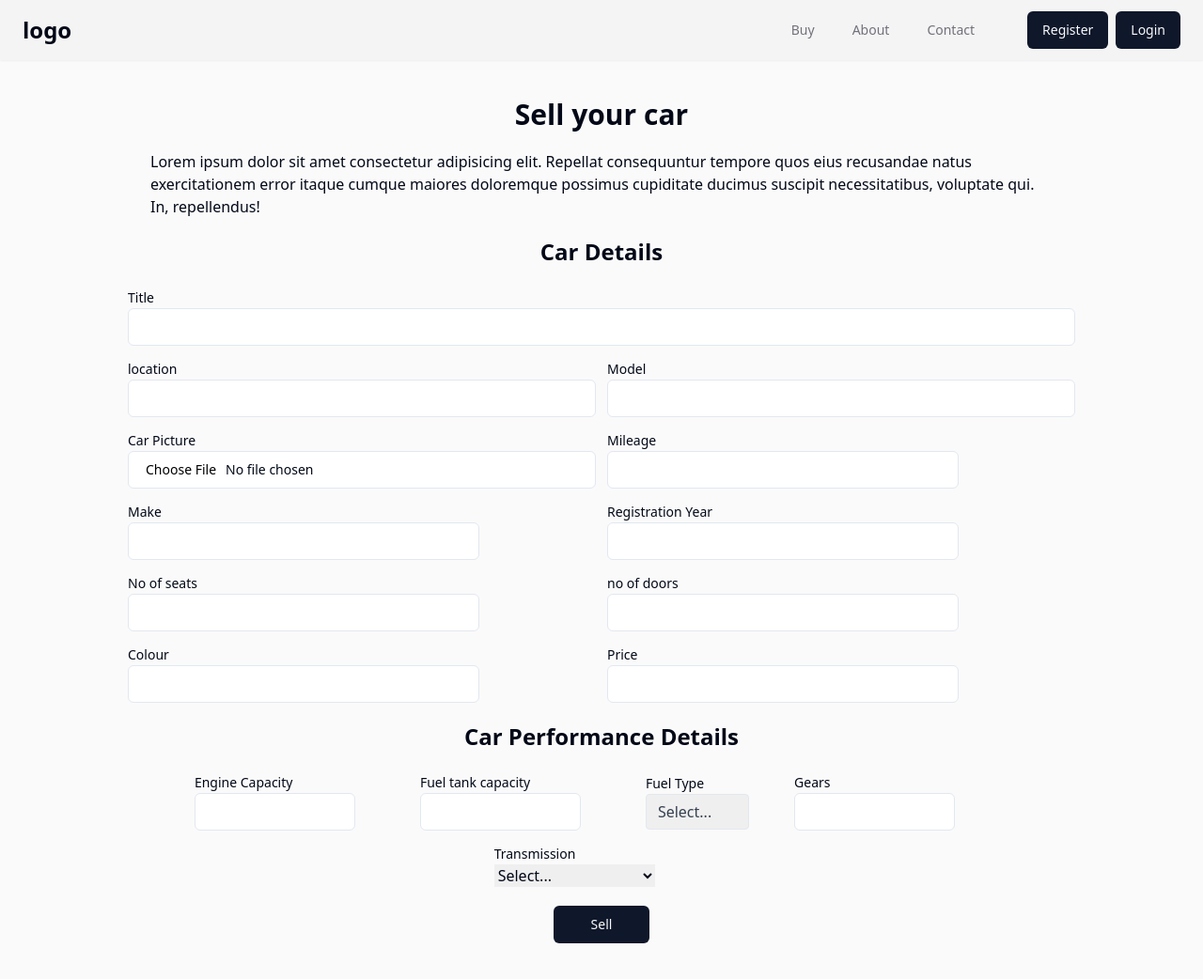
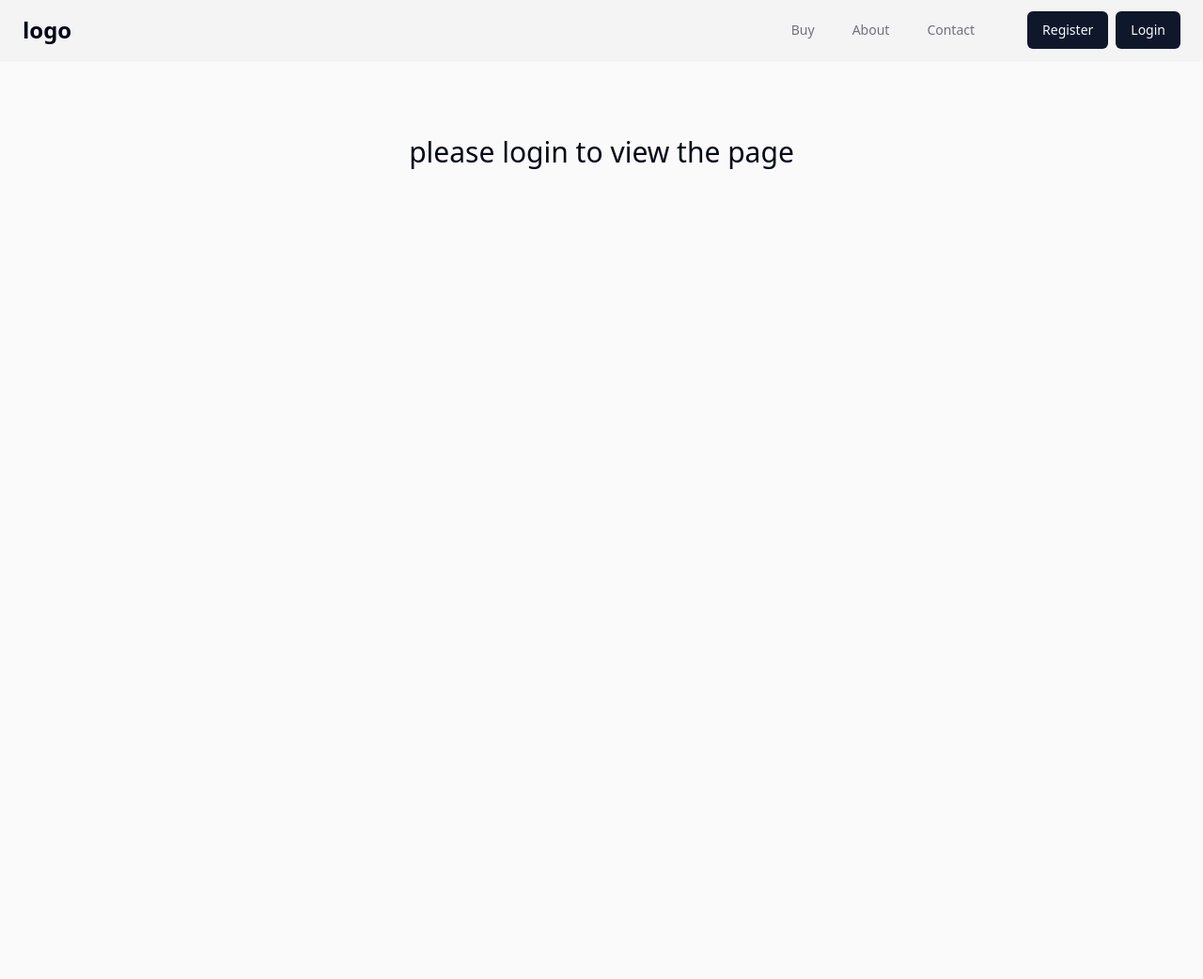
Before and after one commit to AtmaniChouaib22/zex-cars, a React (Vite) app in the folder client/: page /sellcar in a window 1280 px wide. Shown: the whole page at 94% size. After the commit the page ends 800 px from the top, so only its background shows below. Built offline with nearby package versions, Linux system fonts and the light colour scheme.

Commit message:
error and login state handle

```diff
--- a/client/src/pages/BuyPage.tsx
+++ b/client/src/pages/BuyPage.tsx
@@ -12,6 +12,7 @@ const BuyPage = () => {
     const getCars = async () => {
       setIsLoading(true);
       try {
+        setError(null);
         const cars = await fetchAvailableCars();
         setAvailableCars(cars);
         setIsLoading(false);
@@ -29,6 +30,9 @@ const BuyPage = () => {
         isLoading && "flex justify-center h-full items-center"
       )}
     >
+      <div className="text-center sm:text-3xl text-2xl font-bold">
+        All Available Cars
+      </div>
       {error && (
         <div className="text-3xl text-center ">Something went wrong</div>
       )}
--- a/client/src/pages/Sellpage.tsx
+++ b/client/src/pages/Sellpage.tsx
@@ -5,9 +5,10 @@ import { appContext } from "@/App";
 import { useState, useContext } from "react";
 import { sellCar } from "@/lib/fetchUtils";
 import RiseLoader from "react-spinners/RiseLoader";
+import { Link } from "react-router-dom";
 
 const Sellpage = () => {
-  const { setIsLoading, isLoading, setError, error, user } =
+  const { setIsLoading, isLoading, setError, error, user, isLogged } =
     useContext(appContext);
   const [file, setFile] = useState<File | null>(null);
   const [carData, setCarData] = useState({
@@ -44,23 +45,30 @@ const Sellpage = () => {
       }
     } catch (error) {
       setIsLoading(false);
-      setError(error.response.data.message);
     }
   };
   return (
+    <>
+      {!isLogged ? (
+        <div className="flex flex-col items-center pt-20 gap-5 text-3xl">
+          please login to view the page
+        </div>
+      ) : (
         <div className="flex flex-col items-center py-10">
           <div className="text-3xl font-bold">Sell your car</div>
           <p className="sm:px-40 px-10 py-5">
             Lorem ipsum dolor sit amet consectetur adipisicing elit. Repellat
             consequuntur tempore quos eius recusandae natus exercitationem error
-        itaque cumque maiores doloremque possimus cupiditate ducimus suscipit
-        necessitatibus, voluptate qui. In, repellendus!
+            itaque cumque maiores doloremque possimus cupiditate ducimus
+            suscipit necessitatibus, voluptate qui. In, repellendus!
           </p>
           <form
             className="sm:px-14 flex flex-col gap-5"
             encType="multipart/form-data"
           >
-        <div className="text-2xl font-bold text-center gap-3">Car Details</div>
+            <div className="text-2xl font-bold text-center gap-3">
+              Car Details
+            </div>
             <div className="sm:grid sm:grid-cols-2 sm:gap-3 px-8 sm:px-20">
               <div className="col-span-2">
                 <Label htmlFor="title">Title</Label>
@@ -228,11 +236,10 @@ const Sellpage = () => {
                 </Button>
               )}
             </div>
-        {error && (
-          <div className="text-3xl text-center ">Something went wrong</div>
-        )}
           </form>
         </div>
+      )}
+    </>
   );
 };
 
```
Lines whose indentation alone changed are shown as unchanged.
